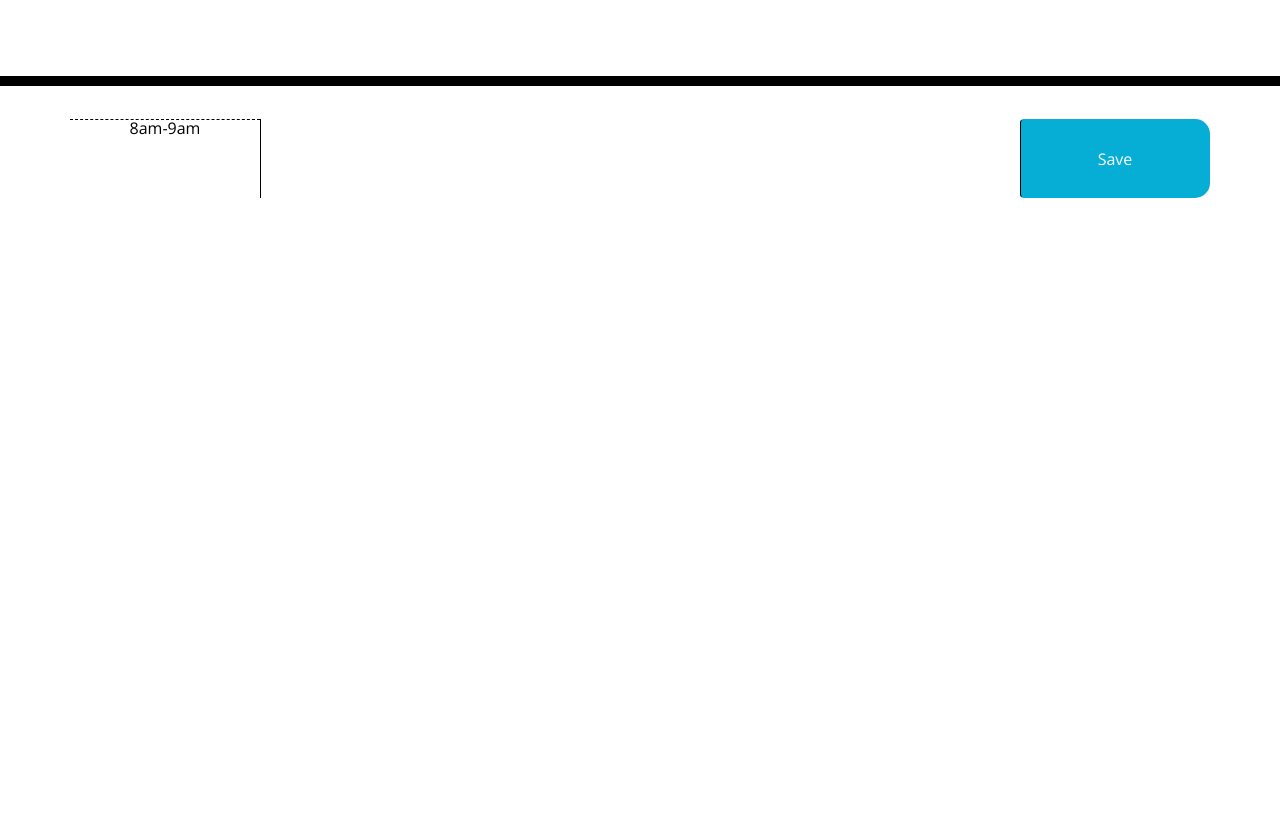
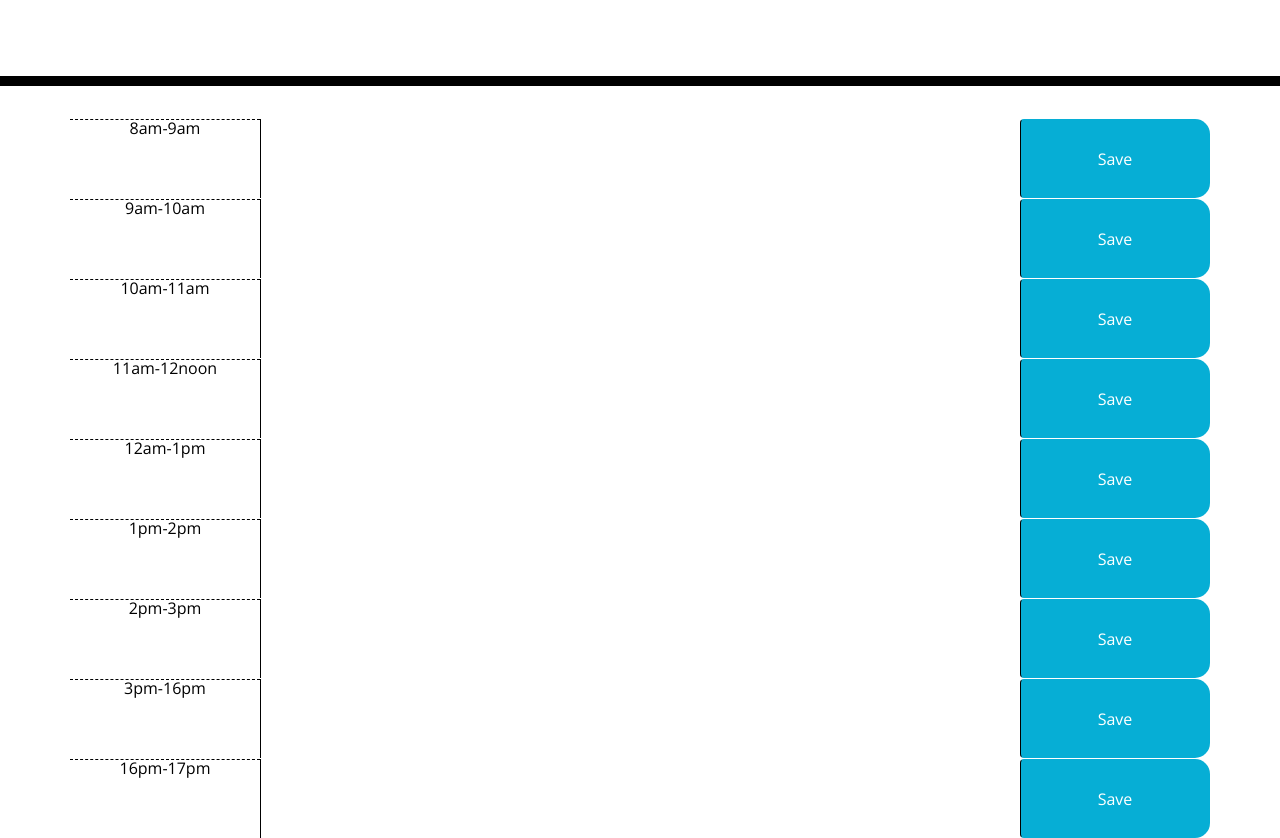
Before and after one commit to bipp2009/Wk-5-Day-Planner, a plain HTML site: page index.html in a window 1280 px wide. Shown: the part 182-1020 px from the top of the page. Before the commit the page ends 800 px from the top, so only its background shows below. Drawn offline with nearby package versions, Linux system fonts and the light colour scheme.

Commit message:
added each time block for the working day

```diff
--- a/index.html
+++ b/index.html
@@ -34,6 +34,46 @@
           <textarea class=" col-md-8 description"></textarea>
           <button class="col-md-2 btn saveBtn">Save</button>
       </div>
+      <div class="row time-block" id="9">
+        <div class="col-md-2 hour">9am-10am</div>
+        <textarea class=" col-md-8 description"></textarea>
+        <button class="col-md-2 btn saveBtn">Save</button>
+    </div>
+    <div class="row time-block" id="10">
+      <div class="col-md-2 hour">10am-11am</div>
+      <textarea class=" col-md-8 description"></textarea>
+      <button class="col-md-2 btn saveBtn">Save</button>
+  </div>
+  <div class="row time-block" id="11">
+    <div class="col-md-2 hour">11am-12noon</div>
+    <textarea class=" col-md-8 description"></textarea>
+    <button class="col-md-2 btn saveBtn">Save</button>
+</div>
+<div class="row time-block" id="12">
+  <div class="col-md-2 hour">12am-1pm</div>
+  <textarea class=" col-md-8 description"></textarea>
+  <button class="col-md-2 btn saveBtn">Save</button>
+</div>
+<div class="row time-block" id="13">
+  <div class="col-md-2 hour">1pm-2pm</div>
+  <textarea class=" col-md-8 description"></textarea>
+  <button class="col-md-2 btn saveBtn">Save</button>
+</div>
+<div class="row time-block" id="14">
+  <div class="col-md-2 hour">2pm-3pm</div>
+  <textarea class=" col-md-8 description"></textarea>
+  <button class="col-md-2 btn saveBtn">Save</button>
+</div>
+<div class="row time-block" id="15">
+  <div class="col-md-2 hour">3pm-16pm</div>
+  <textarea class=" col-md-8 description"></textarea>
+  <button class="col-md-2 btn saveBtn">Save</button>
+</div>
+<div class="row time-block" id="16">
+  <div class="col-md-2 hour">16pm-17pm</div>
+  <textarea class=" col-md-8 description"></textarea>
+  <button class="col-md-2 btn saveBtn">Save</button>
+</div>
     </div>
 
     <script src="https://cdnjs.cloudflare.com/ajax/libs/jquery/3.2.1/jquery.min.js"></script>
--- a/script.js
+++ b/script.js
@@ -0,0 +1,6 @@
+// add on click to all save buttons - it needs to be dynamic - we need to be able to use one piece of code that works for all buttons
+//the button will add the value of the textarea (its sibling) to local storage with its parent the divs id a s an identifier
+
+// we need to use moment.js to display the current time on the screen
+
+//on page load we also want to check local storage for any previously saved values
```
